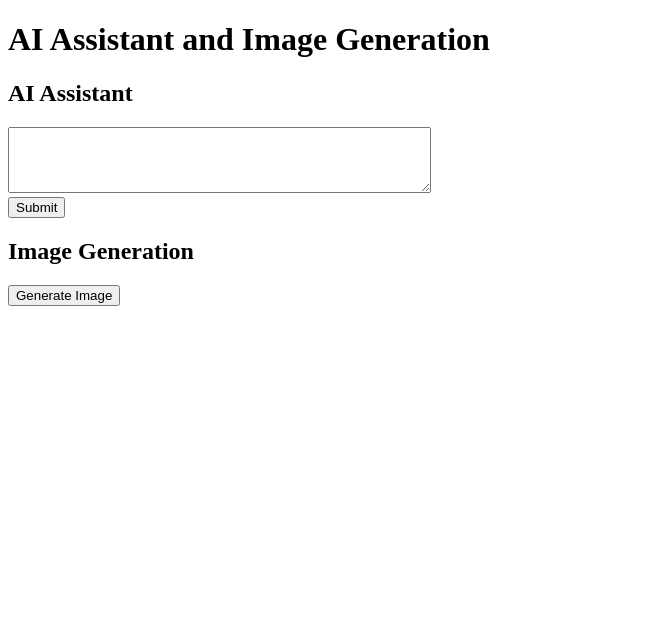
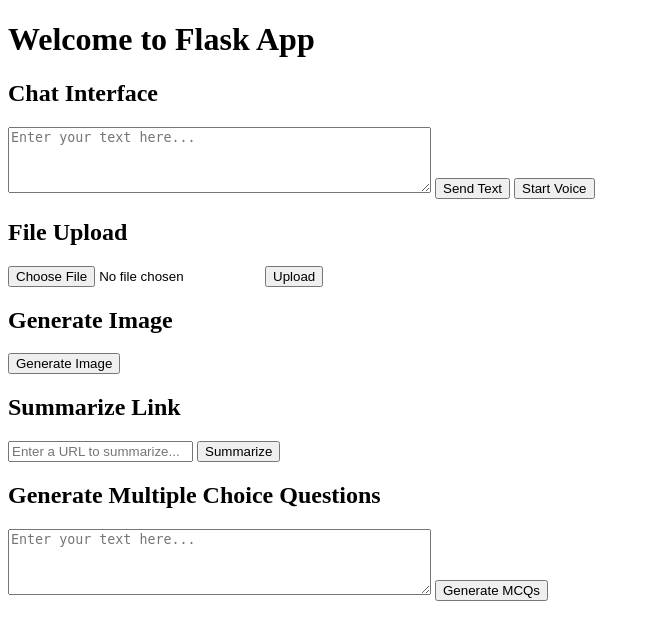
Before and after one commit to rohitrao1299/AI-Chatbot, a Flask app: page / in a window 1280 px wide. Shown: the top 640 px of the page, without its empty margins (0-650 px from the left). Run offline with Flask 3, Linux system fonts and the light colour scheme.

Commit message:
Add files via upload

```diff
--- a/TextImg/templates/home.html
+++ b/TextImg/templates/home.html
@@ -1,22 +1,129 @@
 <!DOCTYPE html>
-<html>
-  <head>
-    <title>AI Assistant and Image Generation</title>
-  </head>
-  <body>
-    <h1>AI Assistant and Image Generation</h1>
+<html lang="en">
+<head>
+    <meta charset="UTF-8">
+    <meta name="viewport" content="width=device-width, initial-scale=1.0">
+    <title>Flask App</title>
+</head>
+<body>
+    <h1>Welcome to Flask App</h1>
+    <h2>Chat Interface</h2>
+    <div>
+        <textarea id="input_text" rows="4" cols="50" placeholder="Enter your text here..."></textarea>
+        <button onclick="sendChat()">Send Text</button>
+        <button onclick="startVoiceRecognition()">Start Voice</button>
+    </div>
+    <div id="chat_response"></div>
 
-    <h2>AI Assistant</h2>
-    <form action="/chat" method="post">
-      <textarea name="input_text" rows="4" cols="50"></textarea><br>
-      <input type="submit" value="Submit">
+    <h2>File Upload</h2>
+    <form action="/upload" method="post" enctype="multipart/form-data">
+        <input type="file" name="file" id="file">
+        <input type="submit" value="Upload">
     </form>
 
-    <h2>Image Generation</h2>
-    <form action="/generate" method="post">
-      <input type="submit" value="Generate Image">
-    </form>
+    <h2>Generate Image</h2>
+    <button onclick="generateImage()">Generate Image</button>
+    <div id="image_container"></div> <!-- Container div for the generated image -->
 
+    <h2>Summarize Link</h2>
+    <div>
+        <input type="text" id="link" placeholder="Enter a URL to summarize...">
+        <button onclick="summarizeLink()">Summarize</button>
+    </div>
+    <div id="summary_response"></div> <!-- Added this div to display summary response -->
 
-  </body>
+    <h2>Generate Multiple Choice Questions</h2>
+    <div>
+        <textarea id="mcq_input_text" rows="4" cols="50" placeholder="Enter your text here..."></textarea>
+        <button onclick="generateMCQs()">Generate MCQs</button>
+    </div>
+    <div id="mcq_response"></div> <!-- Added this div to display MCQs -->
+
+    <script>
+        function sendChat() {
+            var inputText = document.getElementById("input_text").value;
+            var xhr = new XMLHttpRequest();
+            xhr.open("POST", "/chat", true);
+            xhr.setRequestHeader('Content-Type', 'application/x-www-form-urlencoded');
+            xhr.onreadystatechange = function () {
+                if (xhr.readyState === XMLHttpRequest.DONE && xhr.status === 200) {
+                    var response = JSON.parse(xhr.responseText);
+                    document.getElementById("chat_response").innerHTML += "<p><strong>You:</strong> " + inputText + "</p>";
+                    document.getElementById("chat_response").innerHTML += "<p><strong>Bot:</strong> " + response.response + "</p>";
+                }
+            };
+            xhr.send("input_text=" + inputText);
+        }
+
+        function startVoiceRecognition() {
+            var recognition = new webkitSpeechRecognition();
+            recognition.lang = "en-IN";
+
+            recognition.onresult = function(event) {
+                var transcript = event.results[0][0].transcript;
+                document.getElementById("input_text").value = transcript;
+            }
+
+            recognition.onend = function() {
+                sendChat();
+            }
+
+            recognition.start();
+        }
+
+        function generateImage() {
+            var xhr = new XMLHttpRequest();
+            xhr.open("POST", "/generate", true);
+            xhr.onreadystatechange = function () {
+                if (xhr.readyState === XMLHttpRequest.DONE && xhr.status === 200) {
+                    var imgData = xhr.response;
+                    var imageUrl = URL.createObjectURL(new Blob([imgData], { type: 'image/jpeg' }));
+                    var imageElement = document.createElement('img');
+                    imageElement.src = imageUrl;
+                    document.getElementById("image_container").innerHTML = ''; // Clear previous image
+                    document.getElementById("image_container").appendChild(imageElement); // Append new image
+                }
+            };
+            xhr.responseType = 'arraybuffer';
+            xhr.send();
+        }
+
+        function summarizeLink() {
+            var link = document.getElementById("link").value;
+            if (link) {
+                var xhr = new XMLHttpRequest();
+                xhr.open("POST", "/summarize", true);
+                xhr.setRequestHeader('Content-Type', 'application/x-www-form-urlencoded');
+                xhr.onreadystatechange = function () {
+                    if (xhr.readyState === XMLHttpRequest.DONE && xhr.status === 200) {
+                        var response = JSON.parse(xhr.responseText);
+                        document.getElementById("summary_response").innerHTML = "<p><strong>Summary:</strong> " + response.response + "</p>";
+                    }
+                };
+                xhr.send("input_text=" + link);
+            } else {
+                alert("Please enter a URL to summarize.");
+            }
+        }
+
+        function generateMCQs() {
+            var inputText = document.getElementById("mcq_input_text").value;
+            if (inputText) {
+                var xhr = new XMLHttpRequest();
+                xhr.open("POST", "/generate_mcqs", true);
+                xhr.setRequestHeader('Content-Type', 'application/x-www-form-urlencoded');
+                xhr.onreadystatechange = function () {
+                    if (xhr.readyState === XMLHttpRequest.DONE && xhr.status === 200) {
+                        var response = JSON.parse(xhr.responseText);
+                        var mcqs = response.mcqs.join("<br>");
+                        document.getElementById("mcq_response").innerHTML = "<p><strong>MCQs:</strong> " + mcqs + "</p>";
+                    }
+                };
+                xhr.send("input_text=" + inputText);
+            } else {
+                alert("Please enter text to generate MCQs.");
+            }
+        }
+    </script>
+</body>
 </html>
```
